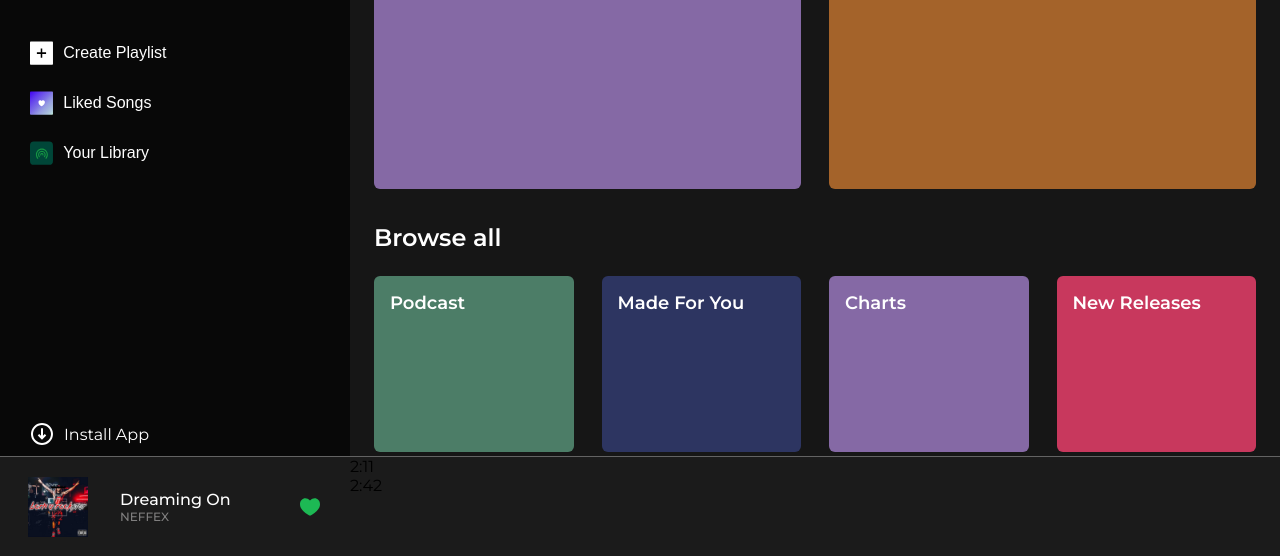
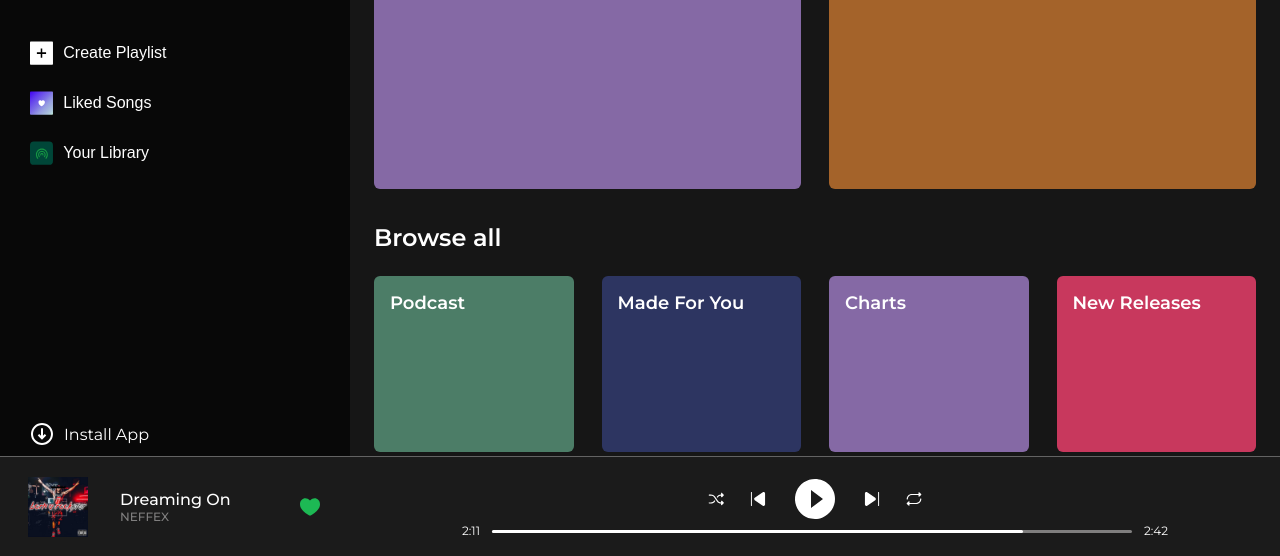
Before and after one commit to Sagar-Sharma-7/Replica1-Spotify, a plain HTML site: page index.html in a window 1280 px wide. Shown: the part 244-800 px from the top of the page. Drawn offline with Linux system fonts and the light colour scheme.

Commit message:
added bottom player div to replica

```diff
--- a/index.html
+++ b/index.html
@@ -98,12 +98,20 @@
             </div>
             <div class="controls-wrap">
                 <div class="controllers">
-
+                  <img src="./public/images/assets/shuffle.svg" alt="shuffle songs icon">
+                  <img src="./public/images/assets/previous.svg" alt="previous icon">
+                  <img src="./public/images/assets/play.svg" alt="pause icon" class="pause-icon">
+                  <img src="./public/images/assets/next.svg" alt="next icon">
+                  <img src="./public/images/assets/repeat.svg" alt="repeat song icon">
                 </div>
                 <div class="slider-wrap">
-                    <div class="time">2:11</div>
-                    <div class="slider"></div>
-                    <div class="song-length">2:42</div>
+                    <div class="time slider-text">2:11</div>
+                    <div class="slider">
+                        <!-- <input type="range" min="0" max="100" value="90" class="slider"> -->
+                        <div class="bg-slider"></div>
+                        <div class="fg-slider"></div>
+                    </div>
+                    <div class="song-length slider-text">2:42</div>
                 </div>
             </div>
         </div>
--- a/public/style/style.scss
+++ b/public/style/style.scss
@@ -253,5 +253,65 @@ body{
                 height: 24px;
             }
         }
+        .controls-wrap{
+            width: 70vw;
+            min-width: calc(100vw - 350px);
+            height: 100%;
+            display: flex;
+            flex-direction: column;
+            justify-content: center;
+            align-items: center;
+            // padding: 20px 20px;
+            .controllers{
+                width: 30vw;
+                max-width: 350px;
+                min-width: 200px;
+                display: flex;
+                justify-content: center;
+                align-items: center;
+                gap: 24px;
+                img{
+                    height: 18px;
+                    &:hover{
+                        cursor: pointer;
+                    }
+                }
+                .pause-icon{
+                    height: 48px;
+                }
+            }
+            .slider-wrap{
+                display: flex;
+                justify-content: center;
+                align-items: center;
+                gap: 12px;
+                color: $secondary-color;
+                .slider-text{
+                    font-size: 12px;
+                }
+                .slider{
+                    margin-top: 4px;
+                    width: 50vw;
+                    .bg-slider{
+                        height: 3px;
+                        background-color: #807f7f;
+                        border-radius: 50px;
+                    }
+                    .fg-slider{
+                        position: relative;
+                        top: -3px;
+                        height: 3px;
+                        background-color: $secondary-color;
+                        width: 83%;
+                        border-radius: 50px;
+                        &:hover{
+                            background-color: $accent-color;
+                            cursor: pointer;
+                        }
+                    }
+                }
+
+            }
+        }
     }
 }
```
Also changed, not shown: public/style/style.css, 1 other file.
